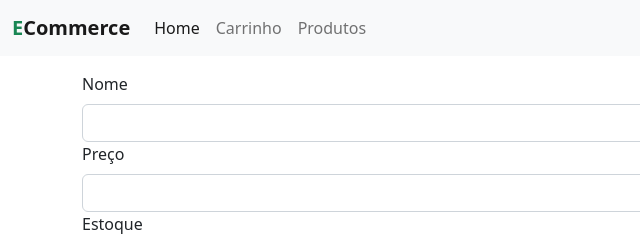
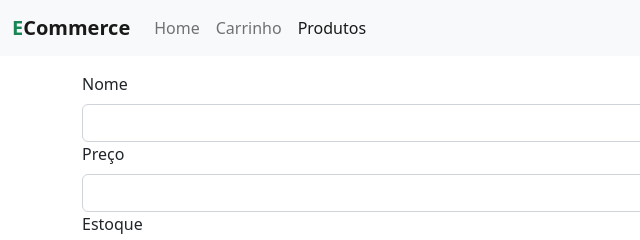
Before and after one commit to heavymsv/aval_html_css_js, a plain HTML site: page cadastro.html in a window 1280 px wide. Shown: the top 240 px of the page, 0-640 px from the left. Drawn offline with nearby package versions, Linux system fonts and the light colour scheme.

Commit message:
Inicio Home

```diff
--- a/cadastro.html
+++ b/cadastro.html
@@ -20,13 +20,13 @@
             <div class="collapse navbar-collapse" id="navbarNav">
                 <ul class="navbar-nav">
                     <li class="nav-item">
-                        <a class="nav-link active" aria-current="page" href="./index.html">Home</a>
+                        <a class="nav-link" href="./index.html">Home</a>
                     </li>
                     <li class="nav-item">
                         <a class="nav-link" href="./carrinho.html">Carrinho</a>
                     </li>
                     <li class="nav-item">
-                        <a class="nav-link" href="./cadastro.html">Produtos</a>
+                        <a class="nav-link active" aria-current="page" href="./cadastro.html">Produtos</a>
                     </li>
                 </ul>
             </div>
```
